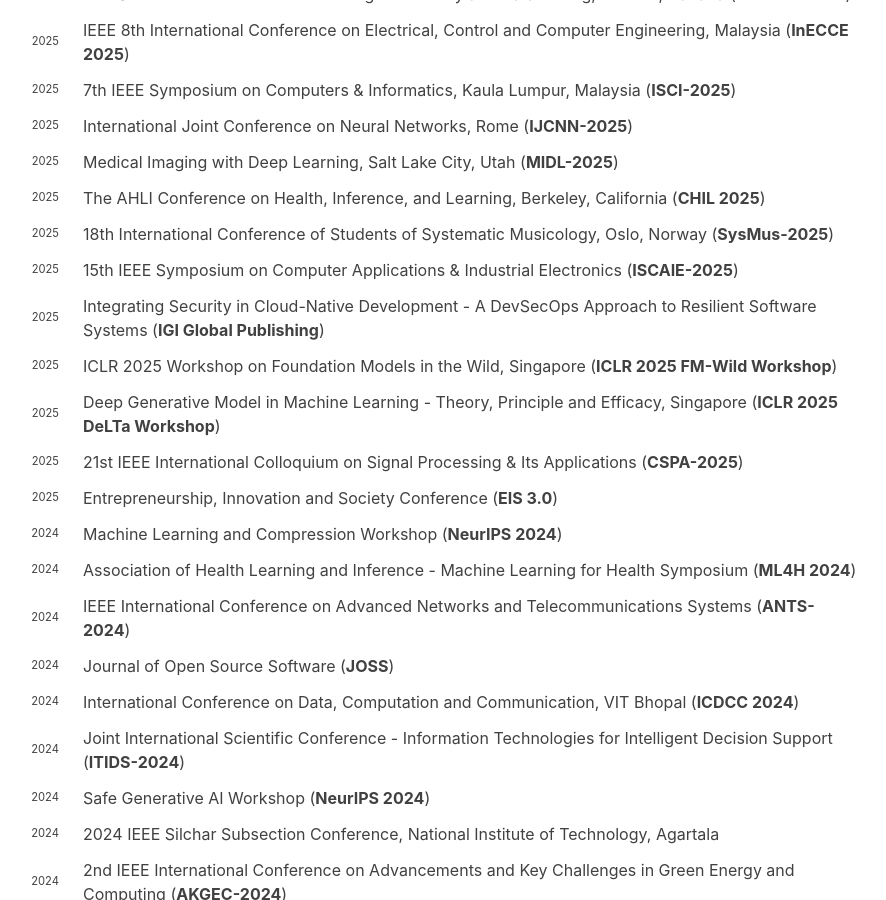
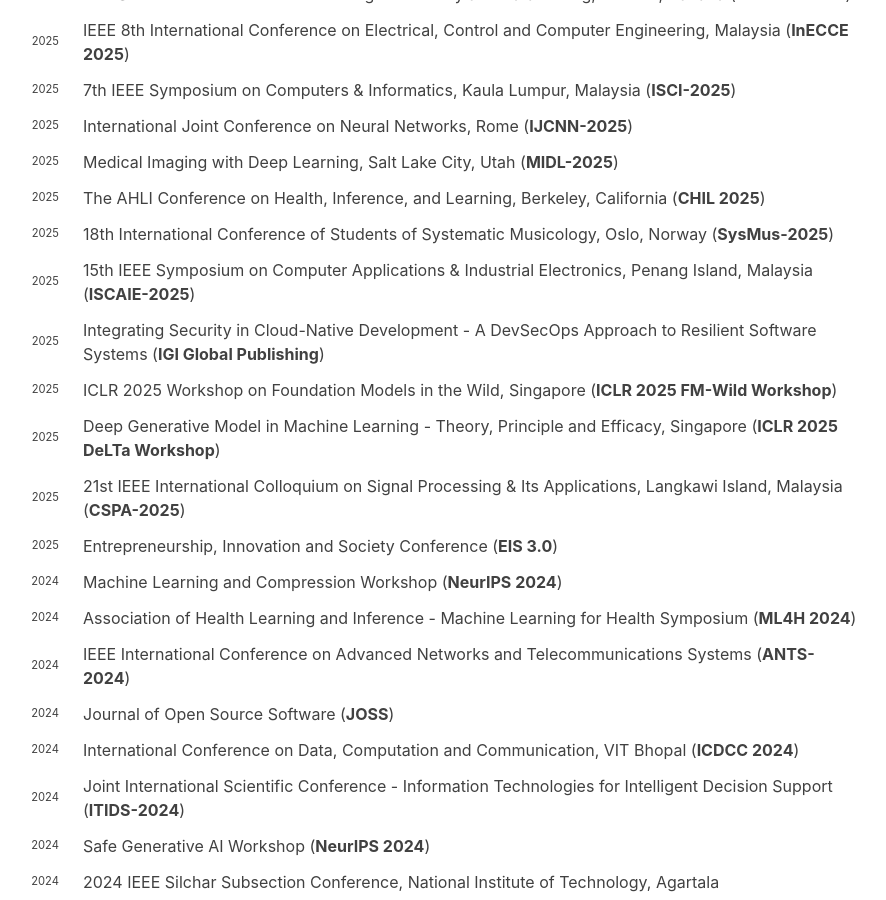
Before and after one commit to hariharanragothaman/hariharanragothaman.github.io, a Jekyll site: the page built from cv.md, in a window 1280 px wide and 900 px high, scrolled down 5665 px. Shown: the whole window, without its empty margins (249-1135 px from the left). Built offline with Jekyll 4.4.1, drawn with Linux system fonts in a browser that asks for light colours; nearby versions of some CDN libraries; some web fonts are replaced.

Commit message:
Polishes and Updates

```diff
--- a/_data/reviewer.yaml
+++ b/_data/reviewer.yaml
@@ -53,7 +53,7 @@
       url: https://www.uio.no/ritmo/english/news-and-events/events/conferences/2025/sysmus25/
 
 
-- venue: 15th IEEE Symposium on Computer Applications & Industrial Electronics
+- venue: 15th IEEE Symposium on Computer Applications & Industrial Electronics, Penang Island, Malaysia
   venue-shorthand: ISCAIE-2025
   years:
     - year: 2025
@@ -77,7 +77,7 @@
     - year: 2025
       url: https://delta-workshop.github.io/#home
 
-- venue: 21st IEEE International Colloquium on Signal Processing & Its Applications
+- venue: 21st IEEE International Colloquium on Signal Processing & Its Applications, Langkawi Island, Malaysia
   venue-shorthand: CSPA-2025
   years:
     - year: 2025
```
